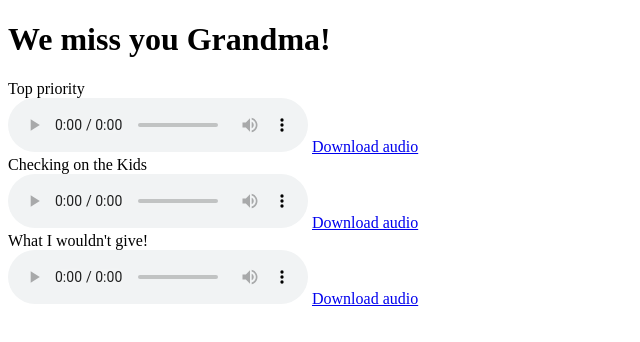
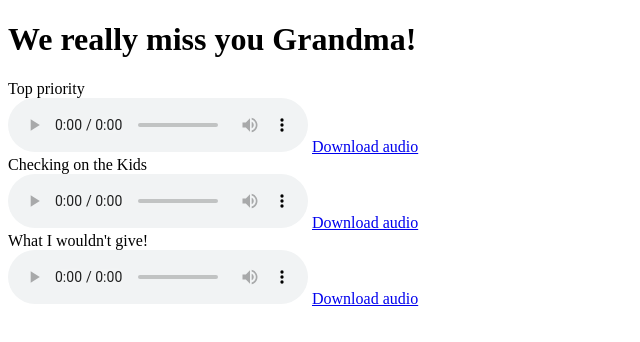
Before and after one commit to NxtAce190/Ohhhh-Sugar, a plain HTML site: page index.html in a window 1280 px wide. Shown: the whole page, without its empty margins (0-640 px from the left). Drawn offline with Linux system fonts and the light colour scheme.

Commit message:
Update index.html

```diff
--- a/index.html
+++ b/index.html
@@ -11,7 +11,7 @@
 
 </head>
 <body>
-    <h1>We miss you Grandma!</h1>
+    <h1>We really miss you Grandma!</h1>
 
     <figure>
         <figcaption>Top priority</figcaption>
```
